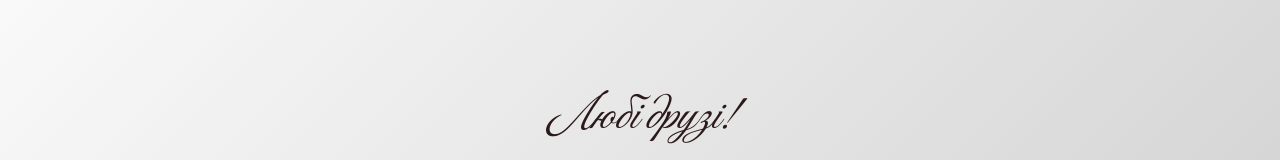
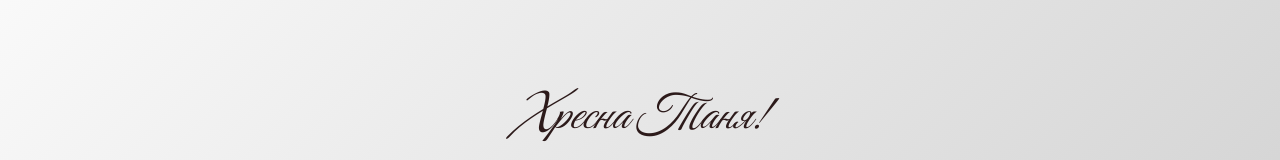
Before and after one commit to bogdan612/tetiana, a plain HTML site: page index.html in a window 1280 px wide. Shown: the part 1037-1197 px from the top of the page. Drawn offline with Linux system fonts and the light colour scheme.

Commit message:
Update index.html

```diff
--- a/index.html
+++ b/index.html
@@ -169,7 +169,7 @@
 
   </div>
   <div class="section">
-    <h2>Любі друзі!</h2>
+    <h2>Хресна Таня!</h2>
     <p>
       Незабаром у нашому житті відбудеться важлива подія — наше весілля.<br />
       Ми будемо щасливі побачити вас серед наших найдорожчих гостей<br />
```
